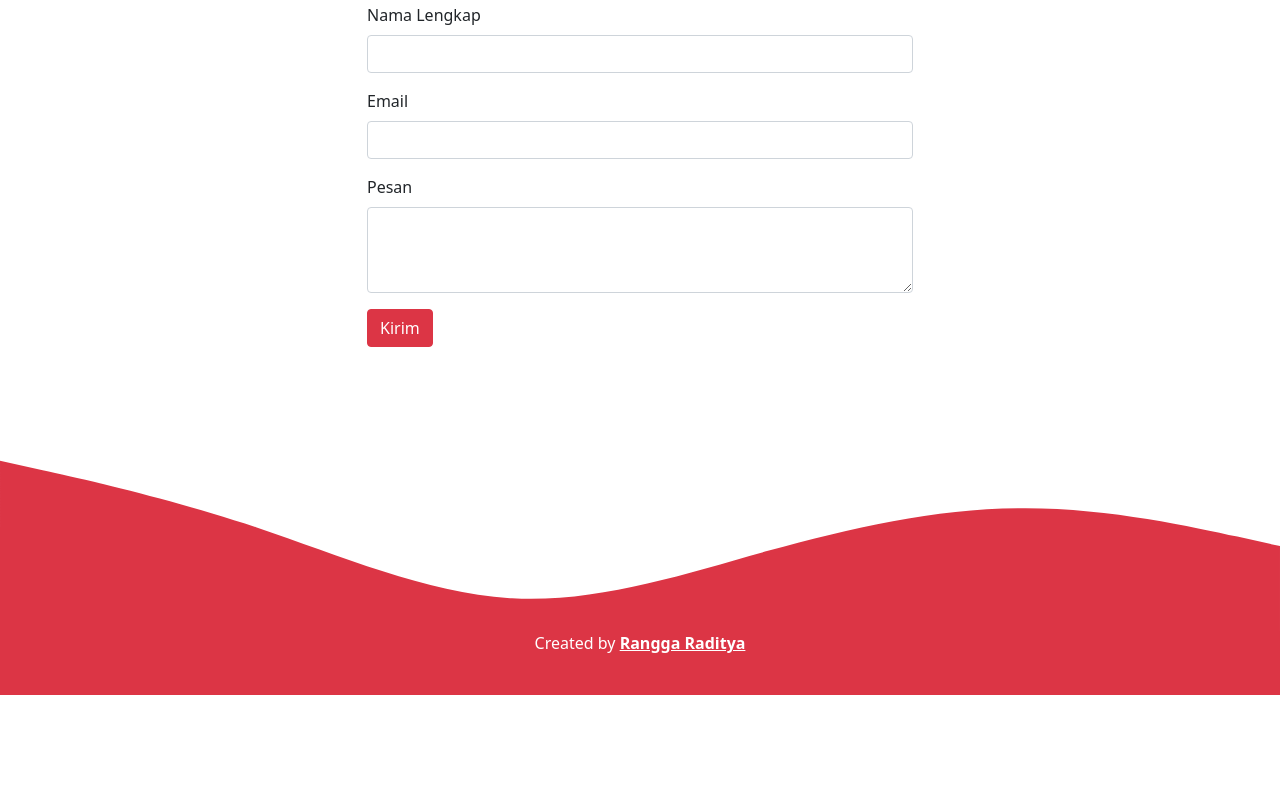
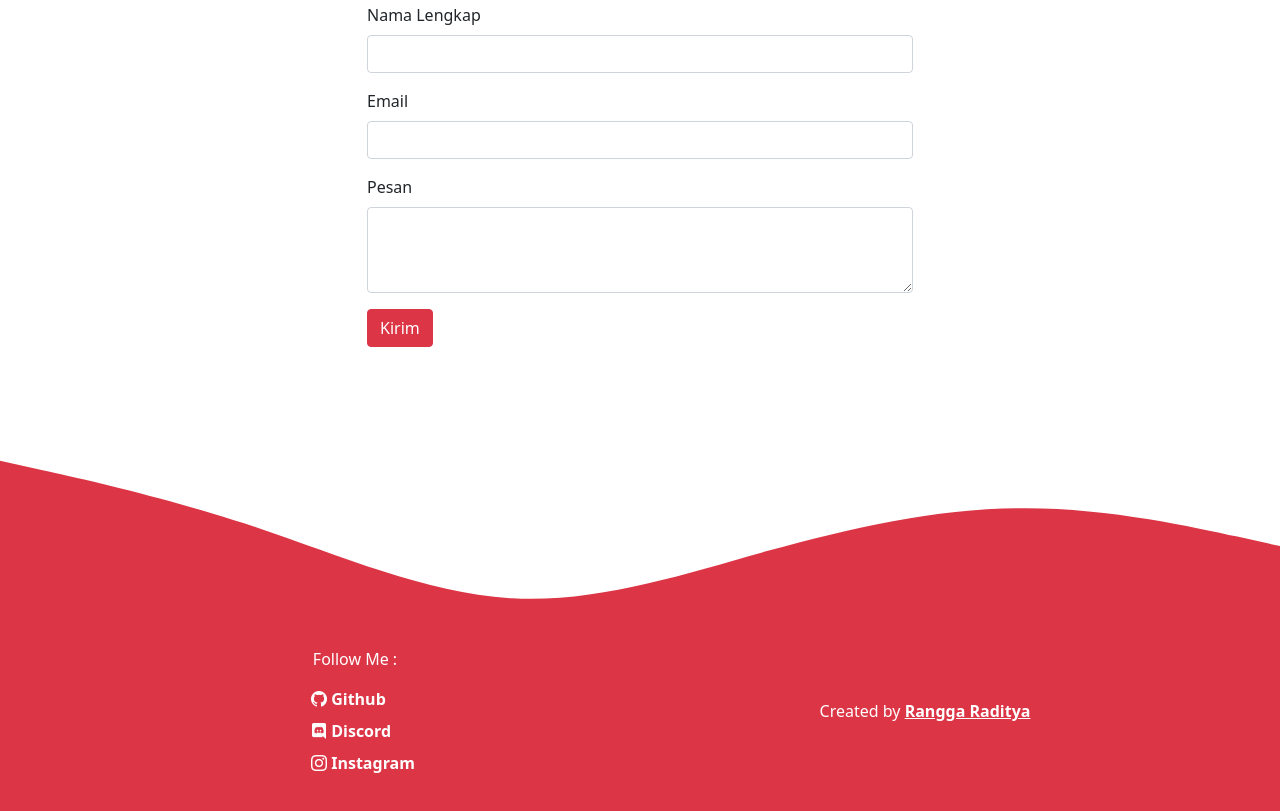
Before and after one commit to Hyungmon/Hyungmon.github.io, a plain HTML site: page index.html in a window 1280 px wide. Shown: the part 2820-3631 px from the top of the page. Before the commit the page ends 3515 px from the top, so only its background shows below. Drawn offline with nearby package versions, Linux system fonts and the light colour scheme.

Commit message:
Bootstrap Icons, Mengubah tampilan footer

```diff
--- a/index.html
+++ b/index.html
@@ -9,6 +9,9 @@
   <!-- Bootstrap CSS -->
   <link href="https://cdn.jsdelivr.net/npm/bootstrap@5.0.0-beta2/dist/css/bootstrap.min.css" rel="stylesheet"
     integrity="sha384-BmbxuPwQa2lc/FVzBcNJ7UAyJxM6wuqIj61tLrc4wSX0szH/Ev+nYRRuWlolflfl" crossorigin="anonymous">
+
+  <!-- Bootstrap Icons -->
+  <link rel="stylesheet" href="https://cdn.jsdelivr.net/npm/bootstrap-icons@1.4.0/font/bootstrap-icons.css">
 
   <!-- My CSS -->
   <link rel="stylesheet" href="style.css">
@@ -201,12 +204,42 @@
   <!-- EndContact -->
 
   <!-- Footer -->
-  <footer class="bg-danger text-white text-center pb-4">
-    <p>Created by
-      <a href="https://www.instagram.com/oecophylla_/" class="text-white fw-bold" target="_blank">
-        Rangga Raditya
-      </a>
-    </p>
+  <footer class="bg-danger text-white pb-4">
+    <div class="container">
+      <div class="row pt-3">
+        <div class="col-md-6 d-flex align-items-center justify-content-center flex-column">
+          <p>Follow Me :</p>
+          <ul class="list-unstyled">
+            <li class="ms-3 mb-2">
+              <i class="bi bi-github"></i>
+              <a href="https://github.com/Hyungmon" class="text-white fw-bold text-decoration-none" target="_blank">
+                Github
+              </a>
+            </li>
+            <li class="ms-3 mb-2">
+              <i class="bi bi-discord"></i>
+              <a href="https://discord.gg/65K2mFX" class="text-white fw-bold text-decoration-none" target="_blank">
+                Discord
+              </a>
+            </li>
+            <li class="ms-3">
+              <i class="bi bi-instagram"></i>
+              <a href="https://www.instagram.com/oecophylla_/" class="text-white fw-bold text-decoration-none"
+                target="_blank">
+                Instagram
+              </a>
+            </li>
+          </ul>
+        </div>
+        <div class="col-md-6 d-flex align-items-center justify-content-center">
+          <p>Created by
+            <a href="https://www.instagram.com/oecophylla_/" class="text-white fw-bold" target="_blank">
+              Rangga Raditya
+            </a>
+          </p>
+        </div>
+      </div>
+    </div>
   </footer>
   <!-- EndFooter -->
 
```
